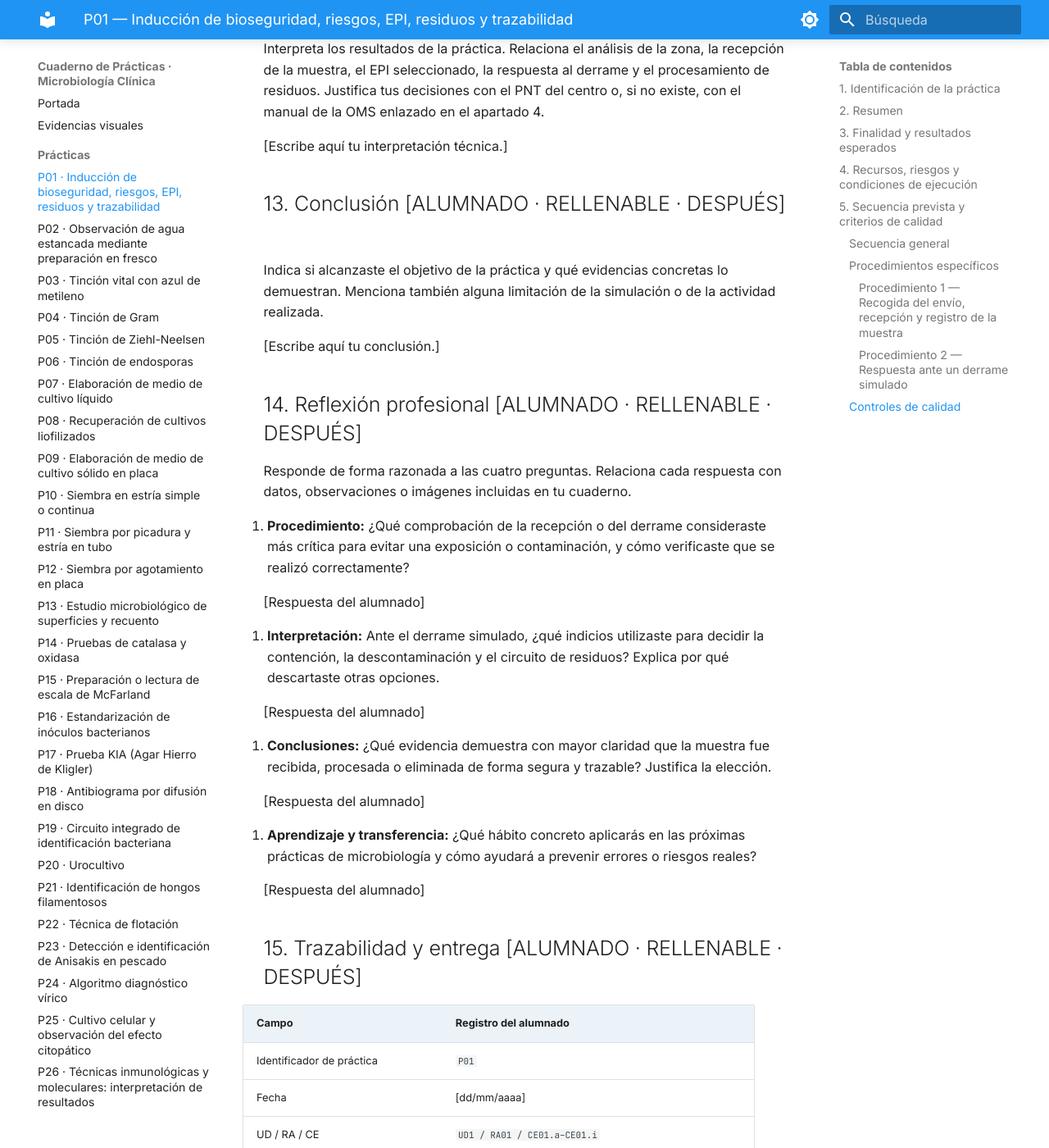
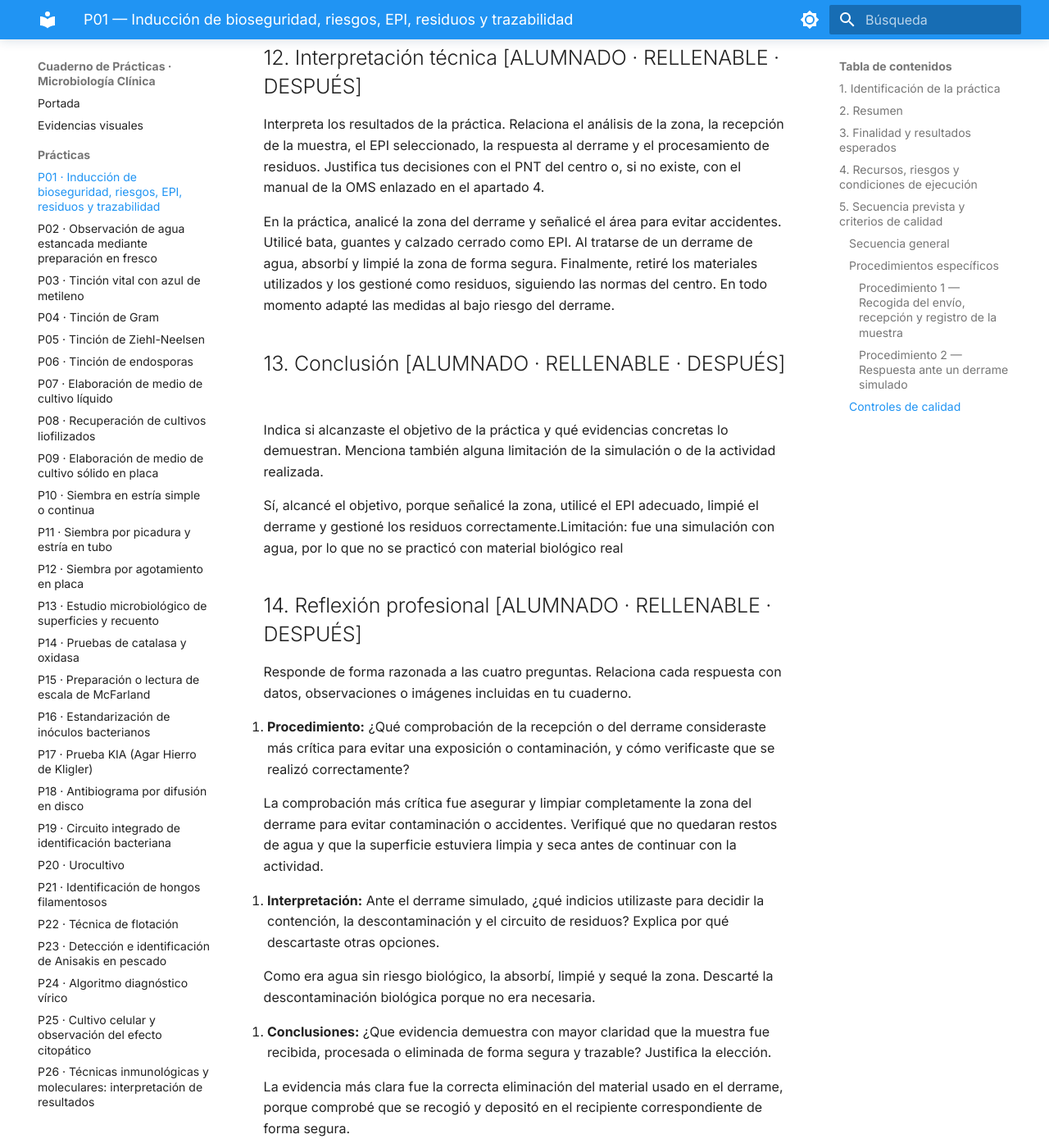
Before and after one commit to lloboc01-ai/Cuaderno-microbiolog-a-Leire-, an MkDocs documentation site: the page built from docs/practicas/P01_Bioseguridad.md, in a window 1280 px wide and 1400 px high, scrolled down 13679 px. Shown: the whole window at 82% size. Built offline with MkDocs 1.6.1 and Material for MkDocs 9.7.7, drawn with Linux system fonts in a browser that asks for light colours; some of the changed text lies outside the part shown.

Commit message:
Terminar práctica 1

```diff
--- a/docs/practicas/P01_Bioseguridad.md
+++ b/docs/practicas/P01_Bioseguridad.md
@@ -182,57 +182,57 @@ En esta práctica he aprendido a detectar problemas en la recepción de muestras
 
 - **Pie de foto:** Hemos usado las medidas generales de protección tanto bata como guantes
 - **Autoría y origen:** Compartida con mi pareja
-- **Momento del procedimiento:** [Completa]
+- **Momento del procedimiento:** Inicio de la práctica
 
 ### Imagen 2 — Recepción correcta de la muestra
 
 ![Recepción correcta de la muestra](../assets/P01/recepcion_correcta_de_la_muestra_02.jpg)
 
-- **Pie de foto:** [Qué se observa: documentación, identificación, integridad, recipiente secundario o zona de recepción]
-- **Comprobación técnica asociada:** [Explica por qué la recepción es conforme o por qué la muestra se aislaría]
-- **Momento del procedimiento:** [Completa]
+- **Pie de foto:** Se observa un recipiente lleno de agua que hemos obtenido del río Albarregas
+- **Comprobación técnica asociada:** No ha habido una buena recepción de la muestra ya que no tenemos un área de recepción de muestras
+- **Momento del procedimiento:** Recepción de la muestra
 
 ### Imagen 3 — Workflow o ciclo habitual de una muestra
 
 ![Workflow o ciclo habitual de una muestra](../assets/P01/workflow_del_ciclo_de_la_muestra_03.jpg)
 
-- **Pie de figura:** [Describe las fases representadas: recepción, identificación, procesamiento, almacenamiento o eliminación]
-- **Origen y autorización:** [Esquema propio / material docente autorizado / otra fuente; indica cuál]
-- **Relación con el procedimiento:** [Explica qué fase de la práctica se conecta con el ciclo]
+- **Pie de figura:** Toma de muestra, identificación y etiquetado,transporte, recepción, preparación, análisis, validación, informe y conservación o eliminación
+- **Origen y autorización:** Esquema obtenido de la ia
+- **Relación con el procedimiento:** La relación con el procedimiento es el flujo de trabajo que tenemos que seguir en cada práctica
 
 ### Imagen 4 — Simulación del derrame y respuesta inicial
 
 ![Simulación del derrame y respuesta inicial](../assets/P01/simulacion_de_derrame_04.jpg)
 
-- **Pie de foto:** [Qué se observa: señalización, contención, absorbente o aplicación del desinfectante]
-- **Medida crítica demostrada:** [Explica qué riesgo se controla]
-- **Momento del procedimiento:** [Completa]
+- **Pie de foto:** Simulamos el derrame del contenido del recipiente y usamos papel como material absorbente, después de esto desinfectamos con alcohol 70° y gestionamos los residuos
+- **Medida crítica demostrada:** Se evita en la medida de lo posible la contaminación
+- **Momento del procedimiento:** Como actuamos antes un derrame
 
 ### Imagen 5 — Procesamiento y eliminación correcta de la muestra
 
 ![Procesamiento y eliminación correcta de la muestra](../assets/P01/procesamiento_y_eliminacion_de_la_muestra_05.jpg)
 
-- **Pie de foto:** [Qué residuo se procesa, en qué recipiente se deposita y qué tratamiento se aplica]
-- **Ruta autorizada:** [Completa según el protocolo del centro]
+- **Pie de foto:** Tenemos como residuos el papel absorbente y el recipiente que al contener agua no tiene ningún tipo de riesgo biológico entonces podemos tirarlo a la basura normal
+- **Ruta autorizada:** Al ser residuos sin riesgo biológico lo podemos gestionar como residuos asimilables a urbanos y no necesita ningún tipo de medida especial
 - **Relación con la trazabilidad:** [Explica qué registro o decisión respalda]
 
 ## 11. Incidencias, errores y medidas correctoras [ALUMNADO · RELLENABLE · DURANTE]
 
 | Incidencia, error o duda detectada | Posible causa | Medida correctora aplicada o propuesta | ¿Afectó al resultado? |
 |---|---|---|---|
-| [Completa o escribe “No se detectaron incidencias”] | [Completa] | [Completa] | [Sí / No; explica] |
+| Si se detectaron incidencias |Falta de materiales, de señalización y de área de recepción de muestras| Obtener las cosas que faltan| No afecto debido a que era una práctica muy básica|
 
 ## 12. Interpretación técnica [ALUMNADO · RELLENABLE · DESPUÉS]
 
 Interpreta los resultados de la práctica. Relaciona el análisis de la zona, la recepción de la muestra, el EPI seleccionado, la respuesta al derrame y el procesamiento de residuos. Justifica tus decisiones con el PNT del centro o, si no existe, con el manual de la OMS enlazado en el apartado 4.
 
-[Escribe aquí tu interpretación técnica.]
+En la práctica, analicé la zona del derrame y señalicé el área para evitar accidentes. Utilicé bata, guantes y calzado cerrado como EPI. Al tratarse de un derrame de agua, absorbí y limpié la zona de forma segura. Finalmente, retiré los materiales utilizados y los gestioné como residuos, siguiendo las normas del centro. En todo momento adapté las medidas al bajo riesgo del derrame.
 
 ## 13. Conclusión [ALUMNADO · RELLENABLE · DESPUÉS]
 
 Indica si alcanzaste el objetivo de la práctica y qué evidencias concretas lo demuestran. Menciona también alguna limitación de la simulación o de la actividad realizada.
 
-[Escribe aquí tu conclusión.]
+Sí, alcancé el objetivo, porque señalicé la zona, utilicé el EPI adecuado, limpié el derrame y gestioné los residuos correctamente.Limitación: fue una simulación con agua, por lo que no se practicó con material biológico real
 
 ## 14. Reflexión profesional [ALUMNADO · RELLENABLE · DESPUÉS]
 
@@ -240,28 +240,28 @@ Responde de forma razonada a las cuatro preguntas. Relaciona cada respuesta con
 
 1. **Procedimiento:** ¿Qué comprobación de la recepción o del derrame consideraste más crítica para evitar una exposición o contaminación, y cómo verificaste que se realizó correctamente?
 
-   [Respuesta del alumnado]
+   La comprobación más crítica fue asegurar y limpiar completamente la zona del derrame para evitar contaminación o accidentes. Verifiqué que no quedaran restos de agua y que la superficie estuviera limpia y seca antes de continuar con la actividad.
 
 2. **Interpretación:** Ante el derrame simulado, ¿qué indicios utilizaste para decidir la contención, la descontaminación y el circuito de residuos? Explica por qué descartaste otras opciones.
 
-   [Respuesta del alumnado]
+   Como era agua sin riesgo biológico, la absorbí, limpié y sequé la zona. Descarté la descontaminación biológica porque no era necesaria.
 
-3. **Conclusiones:** ¿Qué evidencia demuestra con mayor claridad que la muestra fue recibida, procesada o eliminada de forma segura y trazable? Justifica la elección.
+3. **Conclusiones:** ¿Que evidencia demuestra con mayor claridad que la muestra fue recibida, procesada o eliminada de forma segura y trazable? Justifica la elección.
 
-   [Respuesta del alumnado]
+   La evidencia más clara fue la correcta eliminación del material usado en el derrame, porque comprobé que se recogió y depositó en el recipiente correspondiente de forma segura.
 
 4. **Aprendizaje y transferencia:** ¿Qué hábito concreto aplicarás en las próximas prácticas de microbiología y cómo ayudará a prevenir errores o riesgos reales?
 
-   [Respuesta del alumnado]
+   En próximas prácticas, comprobaré siempre el material y la zona antes de empezar, para prevenir errores, derrames y posibles contaminaciones.
 
 ## 15. Trazabilidad y entrega [ALUMNADO · RELLENABLE · DESPUÉS]
 
 | Campo | Registro del alumnado |
 |---|---|
 | Identificador de práctica | `P01` |
-| Fecha | [dd/mm/aaaa] |
+| Fecha | 23/09/2026|
 | UD / RA / CE | `UD1 / RA01 / CE01.a–CE01.i` |
-| Agrupamiento | [Individual / pareja / equipo; especifica] |
+| Agrupamiento | En pareja con Susana |
 | Materiales o lotes relevantes | [Completa o escribe “No aplicaba”] |
 | Controles | [Resume o enlaza al apartado 9] |
 | Resultado | [Resume o enlaza al apartado 9.2] |
```
